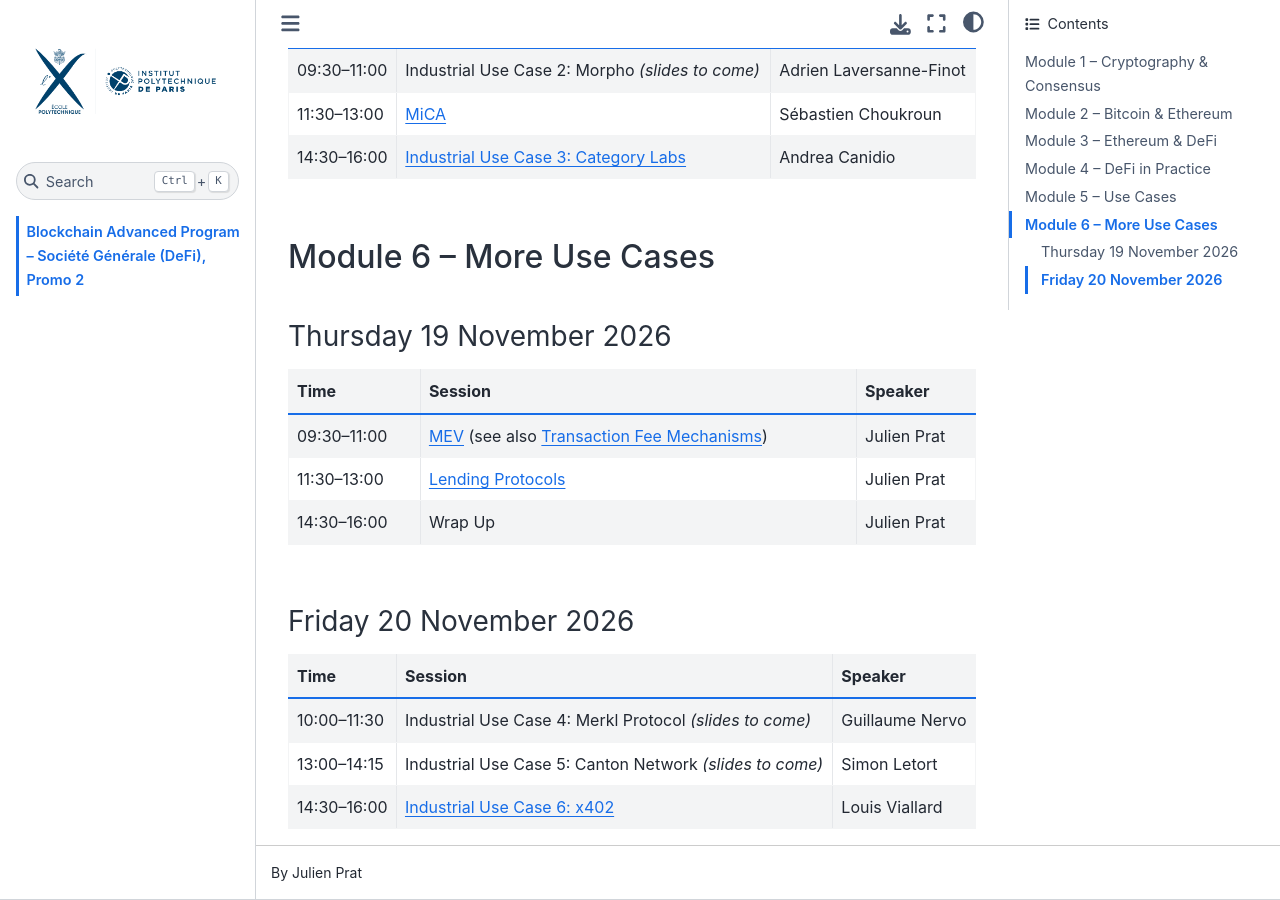
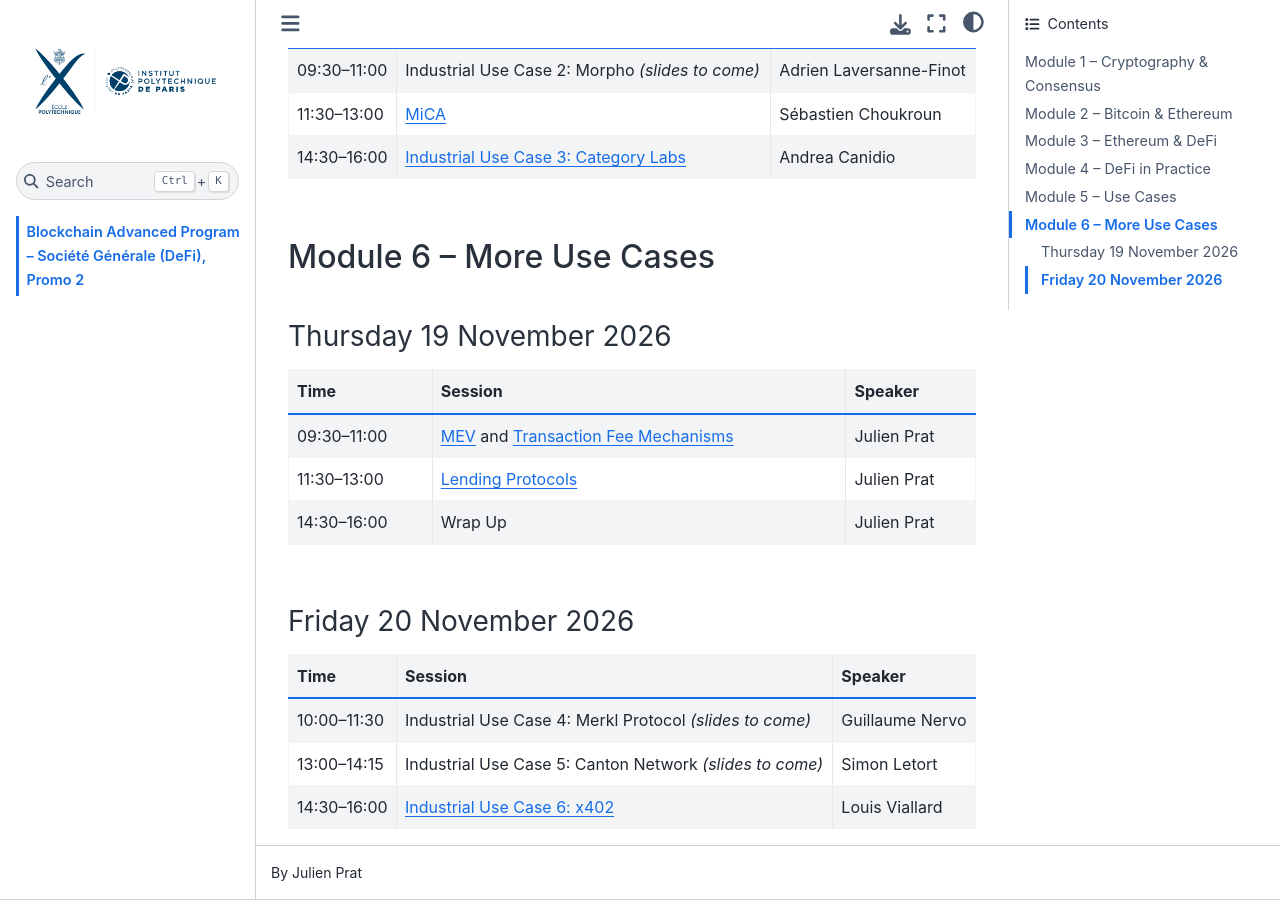
Before and after one commit to julprat/BCAP-SG-Promo2, a Jupyter Book: the page built from schedule.md, in a window 1280 px wide and 900 px high, scrolled down 3246 px. Built offline with Jupyter Book 1.0.4 settings and Sphinx 7.4.7 and the Sphinx Book theme 1.1.4, drawn with Linux system fonts in a browser that asks for light colours.

Commit message:
MEV row: 'see also' -> 'and'
Co-Authored-By: Claude Opus 5.5 <noreply@anthropic.com>

```diff
--- a/schedule.md
+++ b/schedule.md
@@ -94,7 +94,7 @@ Fall 2026 schedule. Each title links to the session's slides (PDF).
 
 | Time | Session | Speaker |
 |---|---|---|
-| 09:30–11:00 | [MEV][lec8] (see also [Transaction Fee Mechanisms][lec7]) | Julien Prat |
+| 09:30–11:00 | [MEV][lec8] and [Transaction Fee Mechanisms][lec7] | Julien Prat |
 | 11:30–13:00 | [Lending Protocols][lec6] | Julien Prat |
 | 14:30–16:00 | Wrap Up | Julien Prat |
 
```
